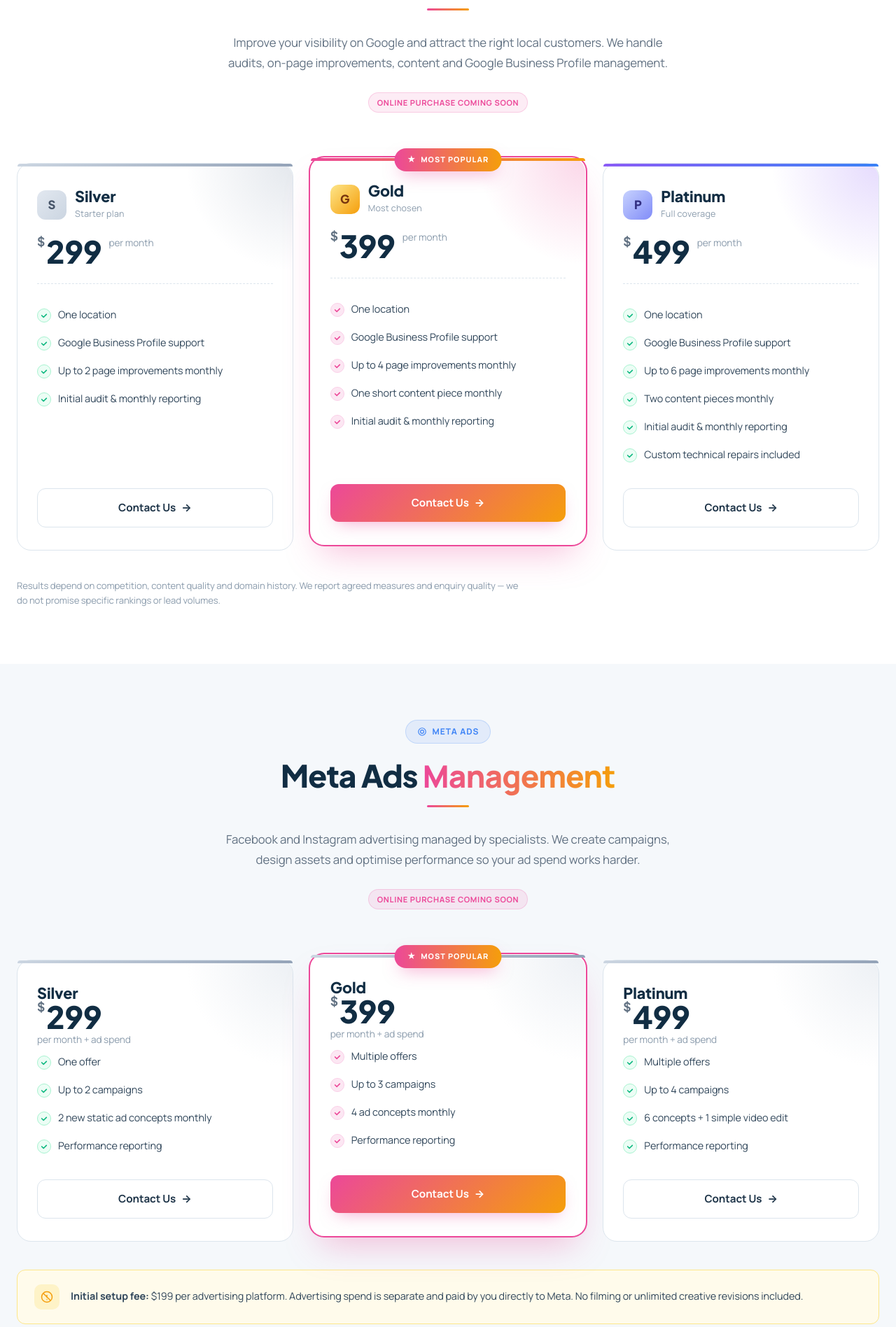
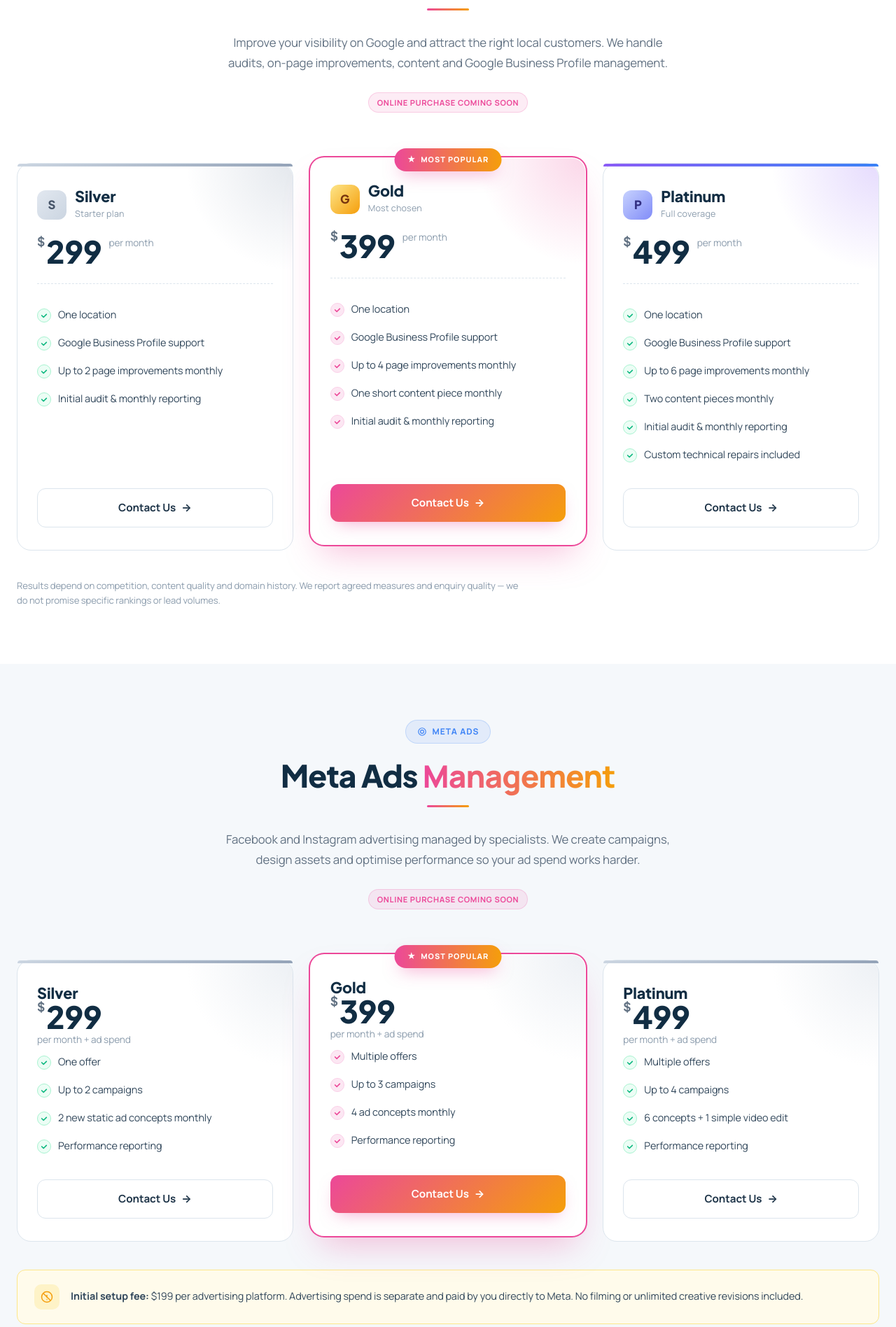
Before and after one commit to Nubevest-Developer/nubevest, a PHP site: page /nubevestAI/marketing in a window 1280 px wide. Shown: the part 1009-2906 px from the top of the page at 70% size. Run offline with PHP 8.4, Linux system fonts and the light colour scheme.

Commit message:
Hide tier top strip on the featured card
The 4px gradient top strip was clashing with the pink box-shadow ring on the Gold featured card and showing through on either side of the badge. The ring already marks the card as highlighted, so hide the strip on .mk-tier--featured.

Co-Authored-By: Claude Opus 4.7 <noreply@anthropic.com>

```diff
--- a/marketing.html
+++ b/marketing.html
@@ -514,6 +514,7 @@
   box-shadow: 0 0 0 2px #ec4899, 0 25px 50px -15px rgba(236,72,153,0.35);
   transform: translateY(-8px);
 }
+.mk-tier--featured::before { display: none; }
 .mk-tier--featured:hover { transform: translateY(-14px); box-shadow: 0 0 0 2px #ec4899, 0 35px 60px -15px rgba(236,72,153,0.45); }
 
 .mk-tier__badge {
--- a/marketing.php
+++ b/marketing.php
@@ -255,6 +255,7 @@ include 'includes/header.php';
   box-shadow: 0 0 0 2px #ec4899, 0 25px 50px -15px rgba(236,72,153,0.35);
   transform: translateY(-8px);
 }
+.mk-tier--featured::before { display: none; }
 .mk-tier--featured:hover { transform: translateY(-14px); box-shadow: 0 0 0 2px #ec4899, 0 35px 60px -15px rgba(236,72,153,0.45); }
 
 .mk-tier__badge {
```
